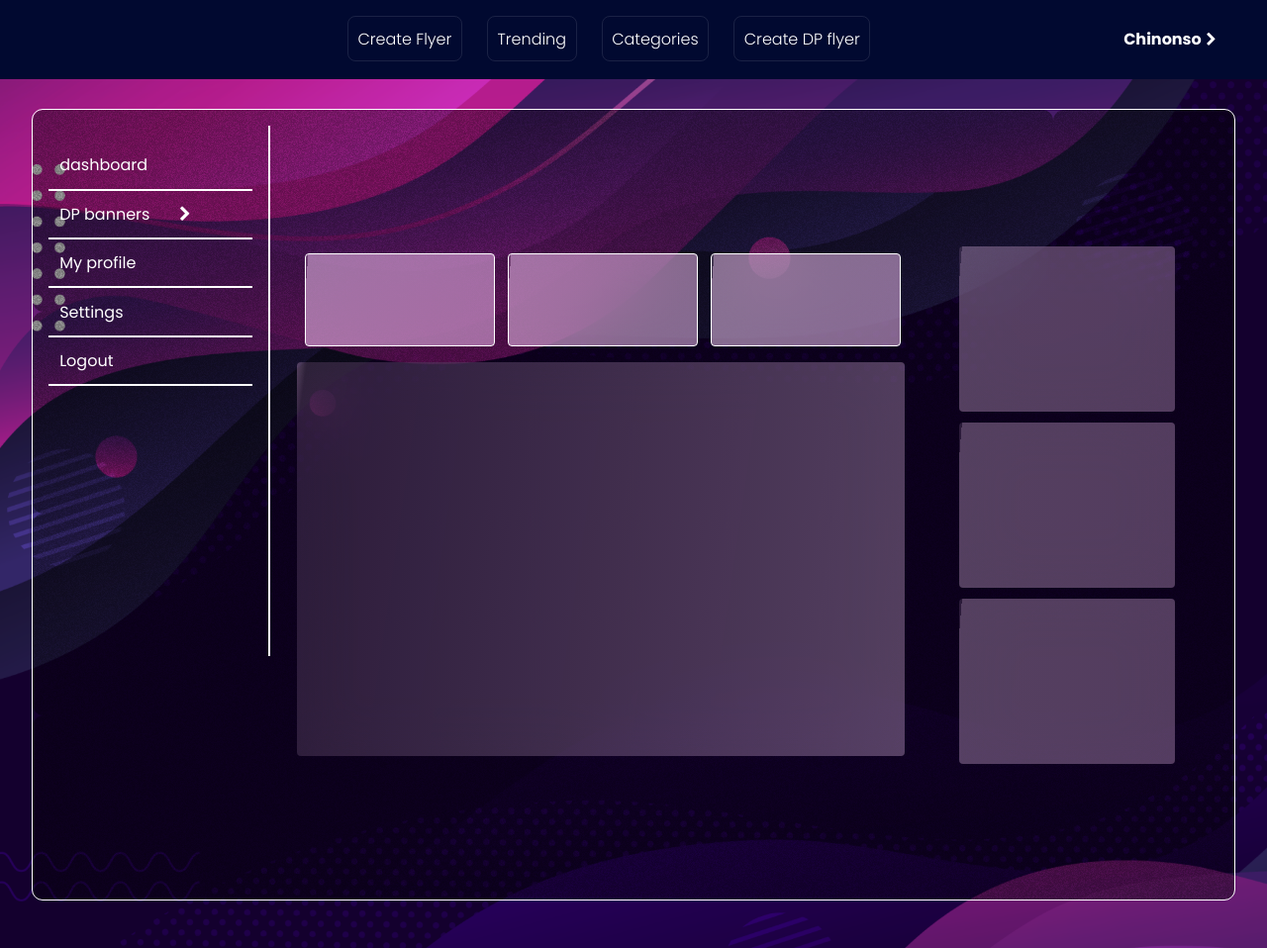
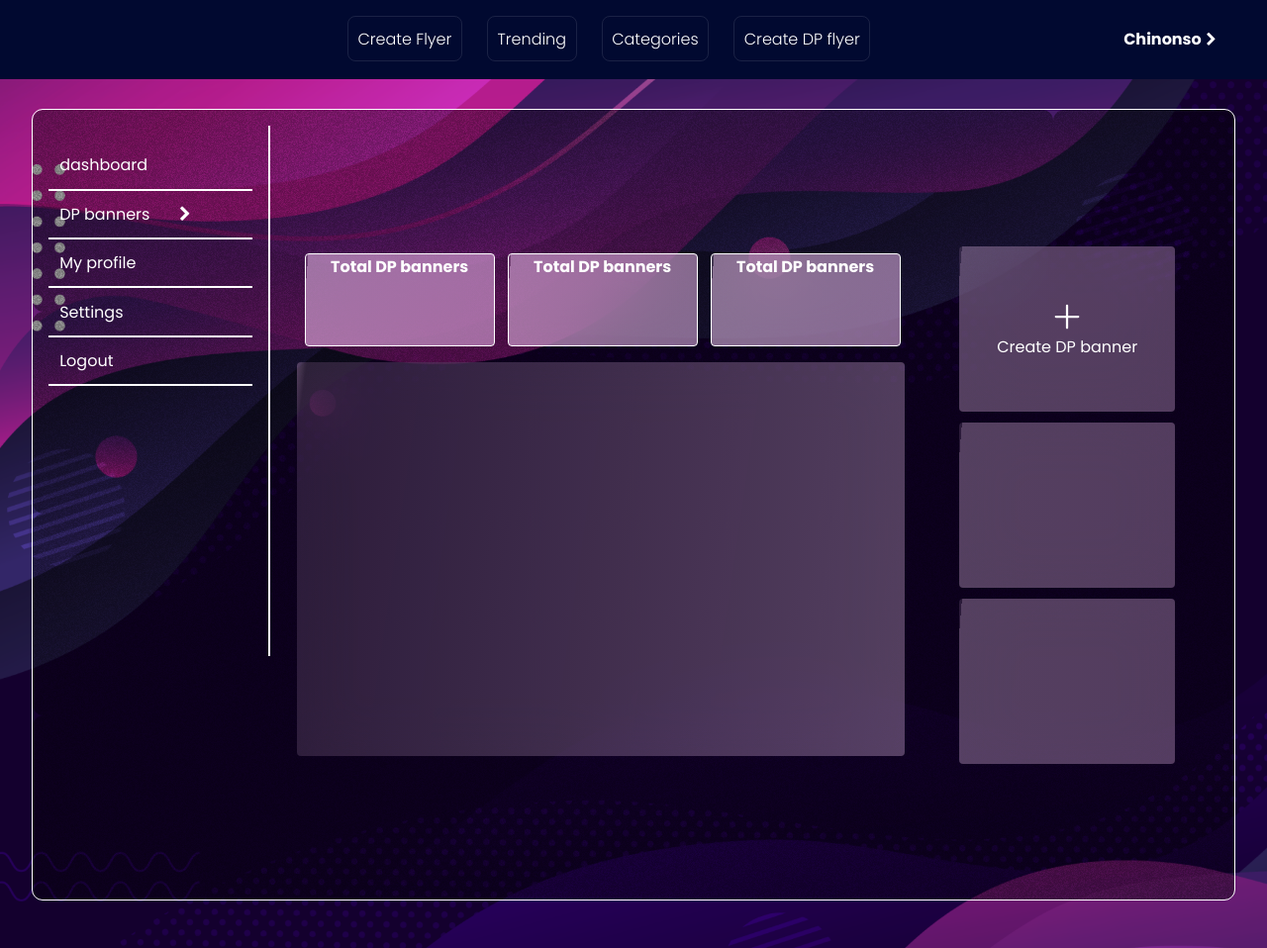
Before and after one commit to romeoscript/Dp-creator, a plain HTML site: page dashboard.html in a window 1280 px wide. Shown: the top 958 px of the page at 99% size. Drawn offline with Linux system fonts and the light colour scheme; a web font is replaced by a local one.

Commit message:
doneand finished

```diff
--- a/css/index.css
+++ b/css/index.css
@@ -425,6 +425,11 @@ dashboard-container
   /* Note: backdrop-filter has minimal browser support */
 
   border-radius: 4px;
+}
+.dp__container-box h2{
+  font-size: 100%;
+  text-align: center;
+  color: white;
 }
 .dp__container-mainbox {
   position: relative;
--- a/dashboard.html
+++ b/dashboard.html
@@ -63,16 +63,29 @@
 	<div class="section-wrapper__grid2">
 		<div class="section__grid-flex1">
 			<div class="dp__container">
-				<div class="dp__container-box"></div>
-				<div class="dp__container-box"></div>
-				<div class="dp__container-box"></div>
+				<div class="dp__container-box">
+					<h2>Total DP banners</h2>
+				</div>
+				<div class="dp__container-box">
+					<h2>Total DP banners</h2>
+				</div>
+				<div class="dp__container-box">
+					<h2>Total DP banners</h2>
+				</div>
 			</div>
 			<div class="dp__container-mainbox">
 				<button type="button" class="button__create">Create</button>
 			</div>
 		</div>
 		<div class="section__grid-flex1 viewed__dp">
-			<div class="create__dp-box"></div>
+			<div class="create__dp-box">
+				<div class="clickupload">
+					<svg xmlns="http://www.w3.org/2000/svg" fill="none" viewBox="0 0 24 24" stroke-width="1.5" stroke="currentColor" class="w-6 h-6">
+						<path stroke-linecap="round" stroke-linejoin="round" d="M12 4.5v15m7.5-7.5h-15" />
+					  </svg>
+					  <p style="color:white;">Create DP banner</p>
+				</div>
+			</div>
 			<div class="create__dp-box"></div>
 			<div class="create__dp-box"></div>
 		</div>
```
